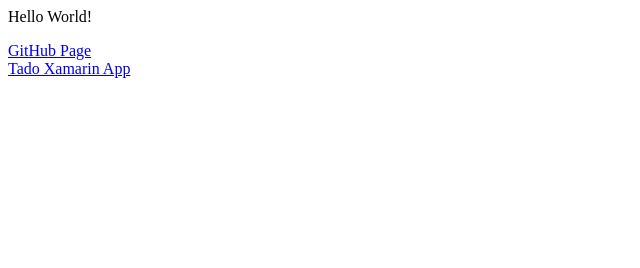
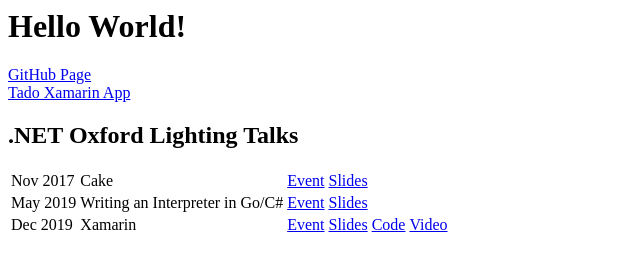
Before and after one commit to Timboski/Timboski.github.io, a plain HTML site: page index.html in a window 1280 px wide. Shown: the whole page, without its empty margins (0-640 px from the left). Drawn offline with Linux system fonts and the light colour scheme.

Commit message:
Add .NET Oxford lightning talk links

```diff
--- a/index.html
+++ b/index.html
@@ -1,5 +1,30 @@
-<p>Hello World!</p>
+<p><h1>Hello World!</h1></p>
 <p>
   <a href="https://github.com/Timboski">GitHub Page</a> <br />
   <a href="https://github.com/Timboski/TadoXamarinApp">Tado Xamarin App</a> <br />
 </p>
+<p>
+  <h2>.NET Oxford Lighting Talks</h2>
+  <table>
+    <tr>
+      <td>Nov 2017</td>
+      <td>Cake</td>
+      <td><a href="https://www.danclarke.com/dotnetoxford-nov-2017" target="_blank">Event</a></td>
+      <td><a href="https://docs.google.com/presentation/d/1-2xHOgSErnqc_XobTZh_BM_Iur7ALQTdZ11uvixnb6Y/edit" target="_blank">Slides</a></td>
+    </tr>
+    <tr>
+      <td>May 2019</td>
+      <td>Writing an Interpreter in Go/C#</td>
+      <td><a href="https://www.dotnetoxford.com/posts/2019-05-lightning-talks" target="_blank">Event</a></td>
+      <td><a href="https://dotnetoxfordassets.blob.core.windows.net/2019-05-lightningtalks/InterpreterInCSharp.pptx" target="_blank">Slides</a></td>
+    </tr>
+    <tr>
+      <td>Dec 2019</td>
+      <td>Xamarin</td>
+      <td><a href="https://www.dotnetoxford.com/posts/2019-12-lightning-talks" target="_blank">Event</a></td>
+      <td><a href="https://www.dropbox.com/s/zqtbqq43c0d7ve1/20191210-Xamarin.pdf?dl=0" target="_blank">Slides</a></td>
+      <td><a href="https://github.com/Timboski/TadoXamarinApp" target="_blank">Code</a></td>
+      <td><a href="https://youtu.be/xfrIRhl9PjE" target="_blank">Video</a></td>
+    </tr>
+  </table>
+</p>
```
